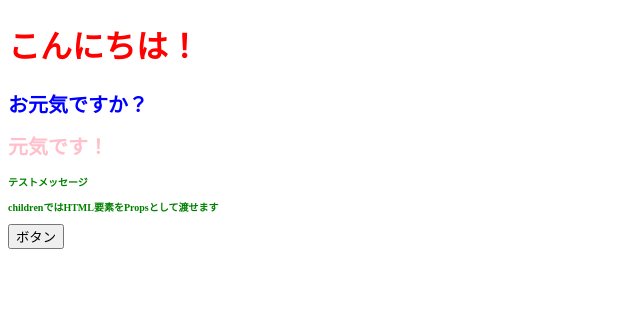
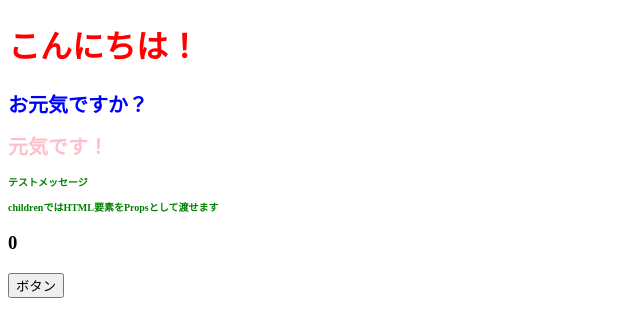
Before and after one commit to saya-code/react-app, a React (Create React App) app: page / in a window 1280 px wide. Shown: the top 336 px of the page, without its empty margins (0-640 px from the left). Built offline with nearby package versions, Linux system fonts and the light colour scheme.

Commit message:
useState関数の使い方

```diff
--- a/src/App.jsx
+++ b/src/App.jsx
@@ -1,13 +1,24 @@
 // ColoredMessage.jsで定義した関数をインポート
 import { ColoredMessage } from './components/ColoredMessage';
 import { TestMessage } from './components/TestMessage';
+// useStateというイベントの状態を管理するデフォルトの機能(React Hooks)をインポート
+import { useState } from 'react'
 
 // index.jsに定義した関数を移し、index.jsで使えるようエクスポート
 // コンポーネントファイルは基本的にjsx(tsx)形式
 export const App = () => {
-    // alertイベント
+
+    // useStateを定義（第一引数: State変数、第二引数: Stateを更新する関数
+    // useStateの引数に初期値設定
+    const [count, setCount] = useState(0);
+
+    // カウントイベント
     const onClickButton = () => {
-        alert("ボタンがクリックされました");
+        // alert("ボタンがクリックされました");
+        // Stateを更新する関数を使用して、countの値を1増やす
+        setCount(count + 1);
+        // 厳密に記述する場合はset関数内で関数を指定(今のStateに基づいて更新される)
+        setCount((count) => count + 1)
     };
 
     // return以降が複数行になる場合は()で囲む
@@ -36,6 +47,9 @@
 
             {/* return内は{}で囲むことでJSやコメントの記述が可能 */}
             { console.log("TEST")}
+
+            {/* カウント数表示 */}
+            <h3>{count}</h3>
             {/* イベントの実行も可能(イベント名等はキャメルケース) */}
             <button onClick={onClickButton}>ボタン</button>
         </div>
```
